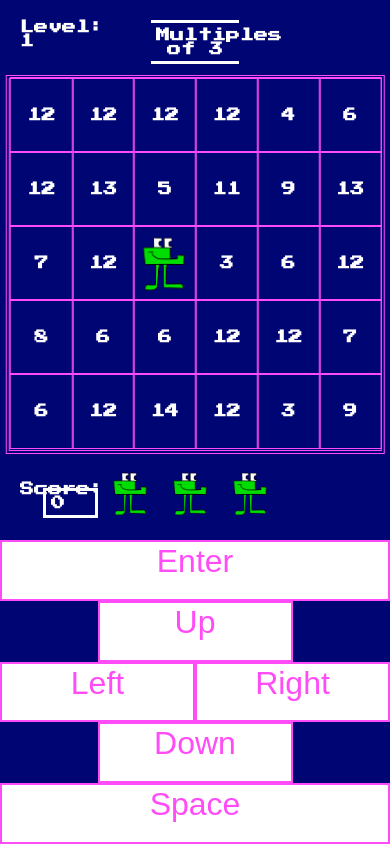
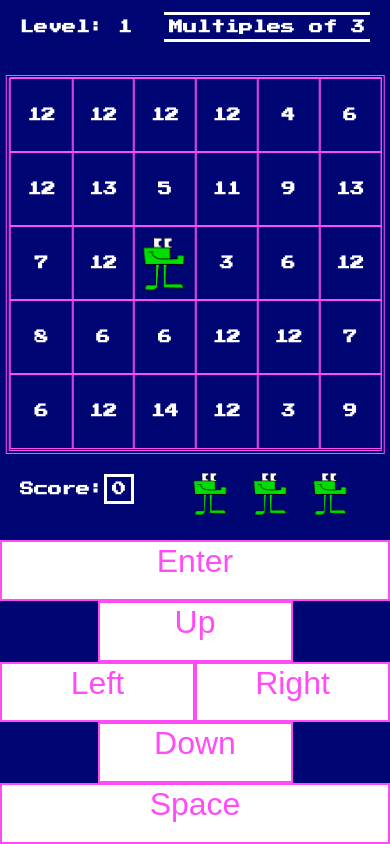
Before and after one commit to msaperst/number-munchers, a React (Create React App) app: page / in a window 390 px wide. Both pictures are taken after a click on the button "Enter". Built offline with nearby package versions, Linux system fonts and the light colour scheme.

Commit message:
cleaning up css

```diff
--- a/src/components/game/Game.css
+++ b/src/components/game/Game.css
@@ -9,17 +9,25 @@
     position: absolute;
     top: 20px;
     left: 20px;
-    width: 20%;
+    min-width: 20%;
 }
 
 .title, .lives {
     position: absolute;
-    width: 20%;
+    min-width: 20%;
     text-align: center;
-    top: 20px;
+    top: 12px;
     left: 50%;
     transform: translate(-50%, 0);
     padding: 5px;
+}
+
+@media screen and (max-width: 768px) {
+    .title, .lives {
+        right: 20px;
+        left: unset;
+        transform: unset;
+    }
 }
 
 .title {
@@ -52,6 +60,5 @@
 .points {
     border: 3px solid white;
     padding: 5px;
-    width: 50%;
     float: right;
 }
```
